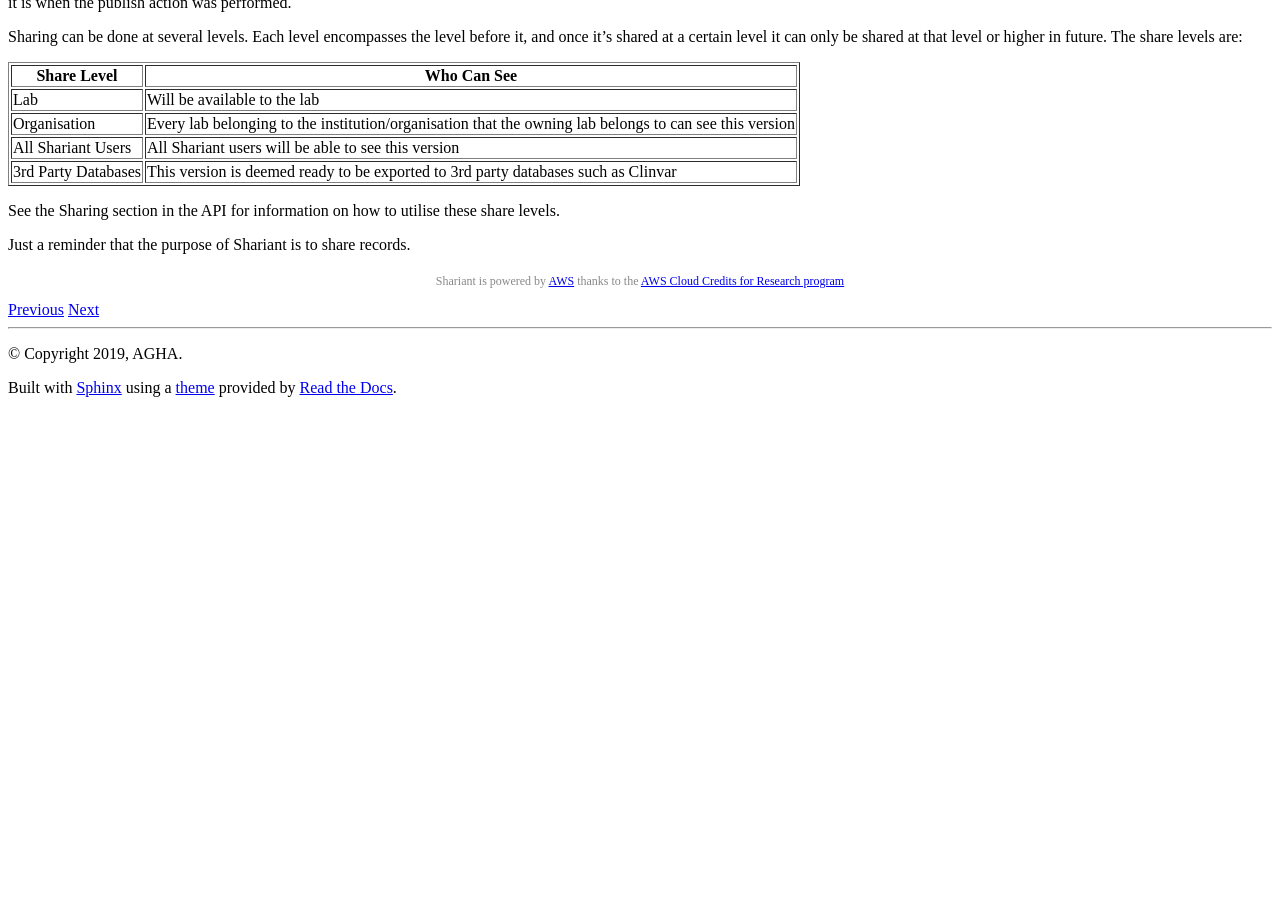
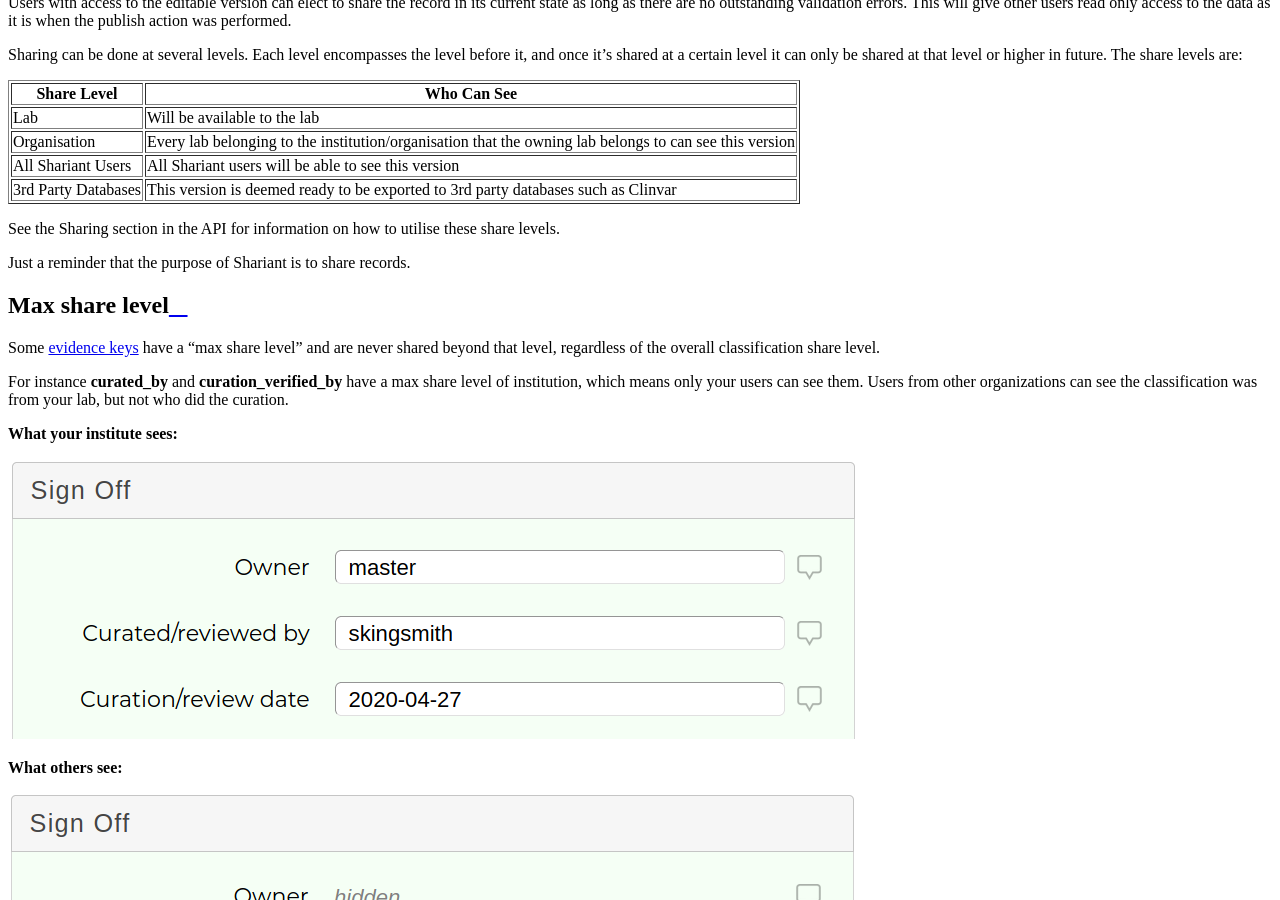
Before and after one commit to SACGF/shariant_docs, a Sphinx documentation site: the page built from docs/integration/basics/sharing.md, in a window 1280 px wide and 900 px high, scrolled down 1314 px. Built offline with Sphinx 7.4.7 and the Read the Docs theme 2.0.0, drawn with Linux system fonts in a browser that asks for light colours; before the commit the page ends 1719 px from its top, so only the background shows below that.

Commit message:
#1995 - Different visibility levels

```diff
--- a/docs/integration/basics/sharing.md
+++ b/docs/integration/basics/sharing.md
@@ -33,3 +33,17 @@
 See the Sharing section in the API for information on how to utilise these share levels.
 
 Just a reminder that the purpose of Shariant is to share records.
+
+## Max share level
+
+Some [evidence keys](../evidence_keys/overview.md) have a “max share level” and are never shared beyond that level, regardless of the overall classification share level.
+
+For instance __curated_by__ and __curation_verified_by__ have a max share level of institution, which means only your users can see them. Users from other organizations can see the classification was from your lab, but not who did the curation.
+
+**What your institute sees:**
+
+![](../../site/images/classification_group.png)
+
+**What others see:**
+
+![](../../site/images/classification_shared.png)
```
Also changed, not shown: docs/site/images/classification_group.png (added), docs/site/images/classification_shared.png (added).
